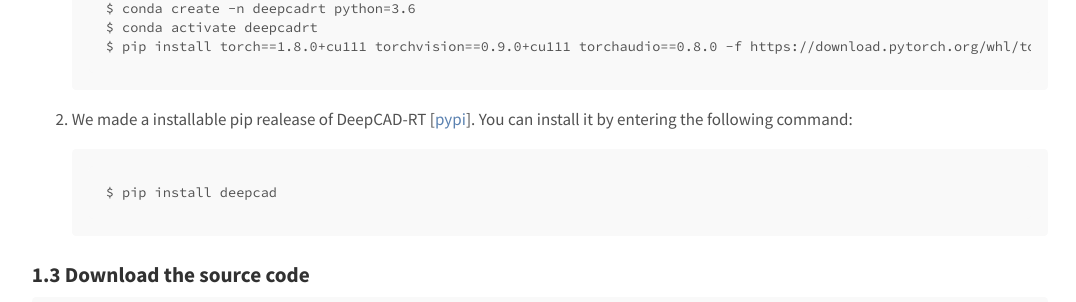
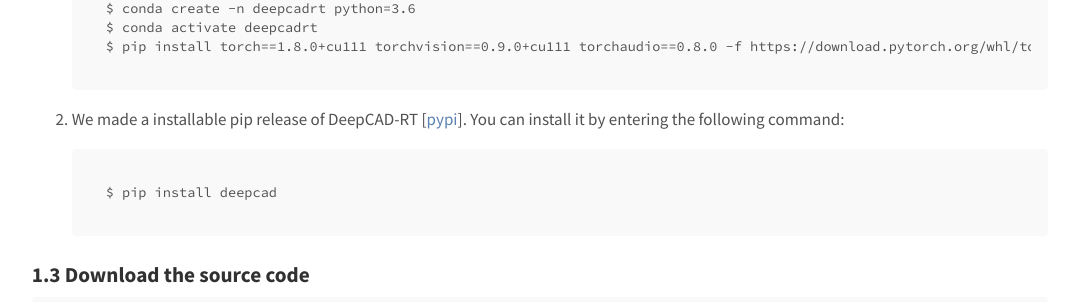
Before and after one commit to cabooster/DeepCAD-RT, a Jekyll site: the page built from Tutorial.md, in a window 1280 px wide and 900 px high, scrolled down 574 px. Shown: the part 152-454 px from the top of the window, without its empty margins (100-1176 px from the left). Built offline with Jekyll 4.4.1, drawn with Linux system fonts in a browser that asks for light colours.

Commit message:
Update Tutorial.md

````diff
--- a/Tutorial.md
+++ b/Tutorial.md
@@ -32,7 +32,7 @@ title: DeepCAD-RT tutorial
    $ pip install torch==1.8.0+cu111 torchvision==0.9.0+cu111 torchaudio==0.8.0 -f https://download.pytorch.org/whl/torch_stable.html
    ```
 
-2. We made a installable pip realease of DeepCAD-RT [[pypi](https://pypi.org/project/deepcad/)]. You can install it by entering the following command:
+2. We made a installable pip release of DeepCAD-RT [[pypi](https://pypi.org/project/deepcad/)]. You can install it by entering the following command:
 
    ```
    $ pip install deepcad
````
